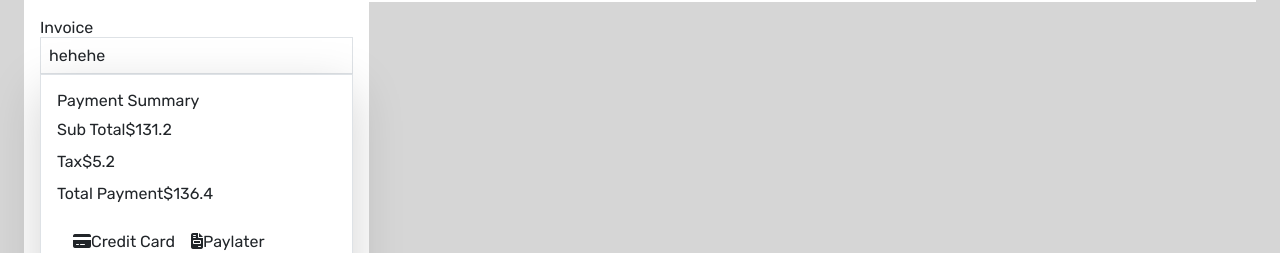
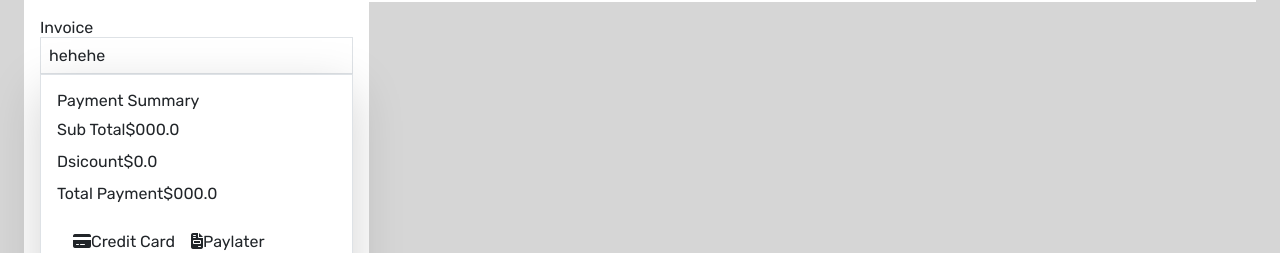
Before and after one commit to cygullem/POS_System_ReactVite_PHP, a React (Vite) app in the folder FrontEnd/gullemPOS/: page / in a window 1280 px wide. Shown: the part 3752-4005 px from the top of the page. Built offline with nearby package versions, Linux system fonts and the light colour scheme.

Commit message:
UI: Navbar & Invoice

```diff
--- a/FrontEnd/gullemPOS/src/Components/Invoice.jsx
+++ b/FrontEnd/gullemPOS/src/Components/Invoice.jsx
@@ -12,19 +12,19 @@ const Invoice = () => {
                 </div>
                 <div className="invoice_payment_summary border p-3 rounded-lg bg-white shadow-lg flex flex-col justify-between">
                     <div>
-                        <h2 className="text-xl font-bold mb-2">Payment Summary</h2>
+                        <h2 className="text-lg font-bold mb-2">Payment Summary</h2>
                         <div className="flex justify-between text-lg mb-2">
                             <span>Sub Total</span>
-                            <span className="font-bold">$131.2</span>
+                            <span className="font-bold">$000.0</span>
                         </div>
                         <div className="flex justify-between text-lg mb-2">
-                            <span>Tax</span>
-                            <span className="font-bold">$5.2</span>
+                            <span>Dsicount</span>
+                            <span className="font-bold">$0.0</span>
                         </div>
                         <div className="border-b border-dashed border-gray-400 mb-2"></div>
-                        <div className="flex justify-between text-lg font-bold">
+                        <div className="flex justify-between text-md font-bold">
                             <span>Total Payment</span>
-                            <span>$136.4</span>
+                            <span>$000.0</span>
                         </div>
                     </div>
 
--- a/FrontEnd/gullemPOS/src/Components/Navbar.jsx
+++ b/FrontEnd/gullemPOS/src/Components/Navbar.jsx
@@ -7,7 +7,7 @@ const Navbar = () => {
                 <div className="navbar_search flex m-2 flex-1 relative ml-3">
                     <input
                         type="text"
-                        className="search_input w-96 rounded-full border-2 border-gray-400 focus:outline-none focus:border-blue-600"
+                        className="search_input w-[53%] rounded-full border-2 border-gray-400 focus:outline-none focus:border-blue-600"
                         placeholder="Search..."
                     />
                     <i className="fa fa-search absolute text-[#a2a2a2] text-2xl left-3 top-1/2 transform -translate-y-1/2"></i>
```
